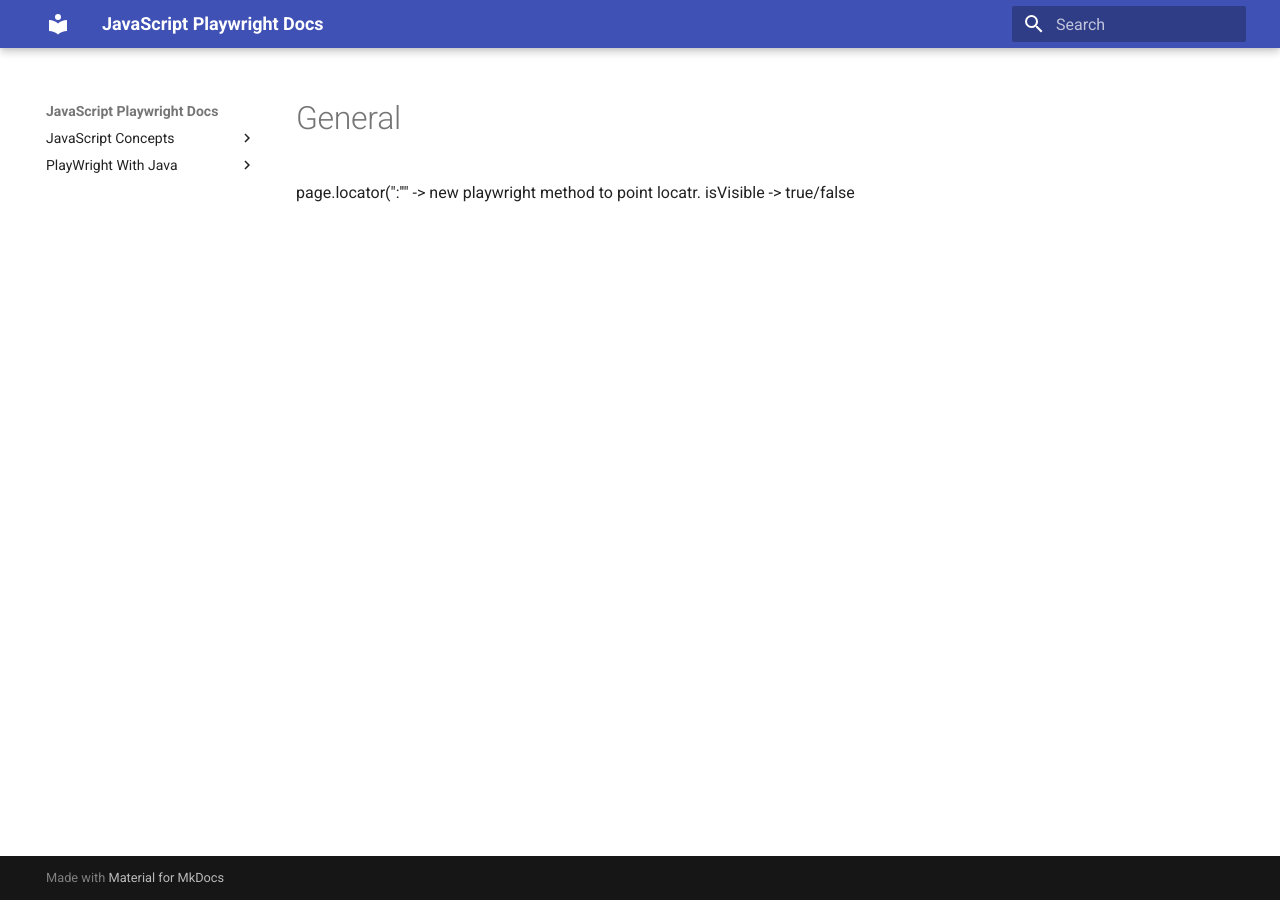
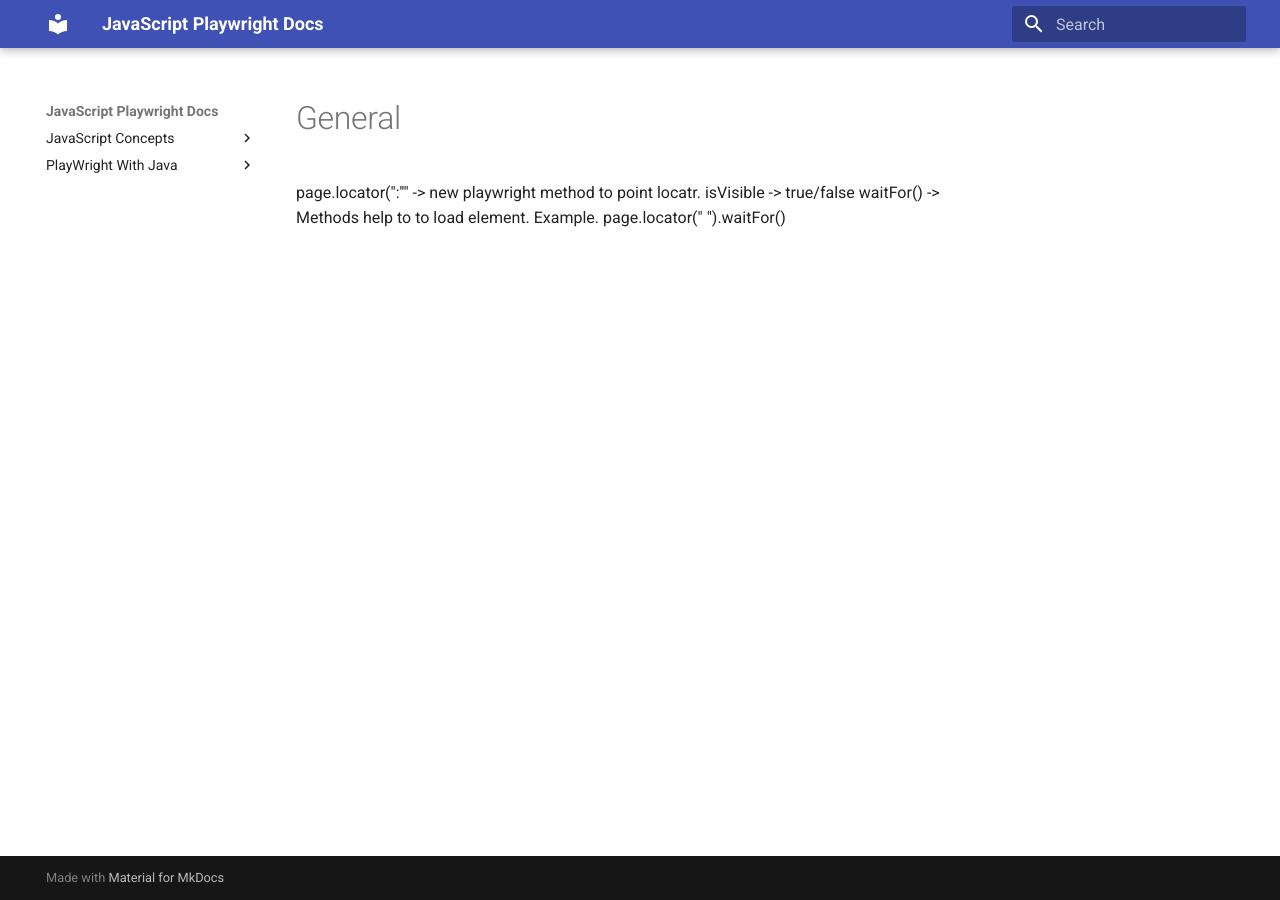
Before and after one commit to Play-Wright-course/automation-testing, an MkDocs documentation site: the page built from docs/javascriptConcepts/jscode/general.md, in a window 1280 px wide. Built offline with MkDocs 1.6.1 and Material for MkDocs 9.7.7, drawn with Linux system fonts in a browser that asks for light colours.

Commit message:
Update general.md

```diff
--- a/docs/javascriptConcepts/jscode/general.md
+++ b/docs/javascriptConcepts/jscode/general.md
@@ -1,2 +1,3 @@
 page.locator("<hmlTag>:'<text>'"  -> new playwright method to point locatr.
 isVisible -> true/false
+waitFor()  -> Methods help to to load element. Example. page.locator("  ").waitFor()
```
